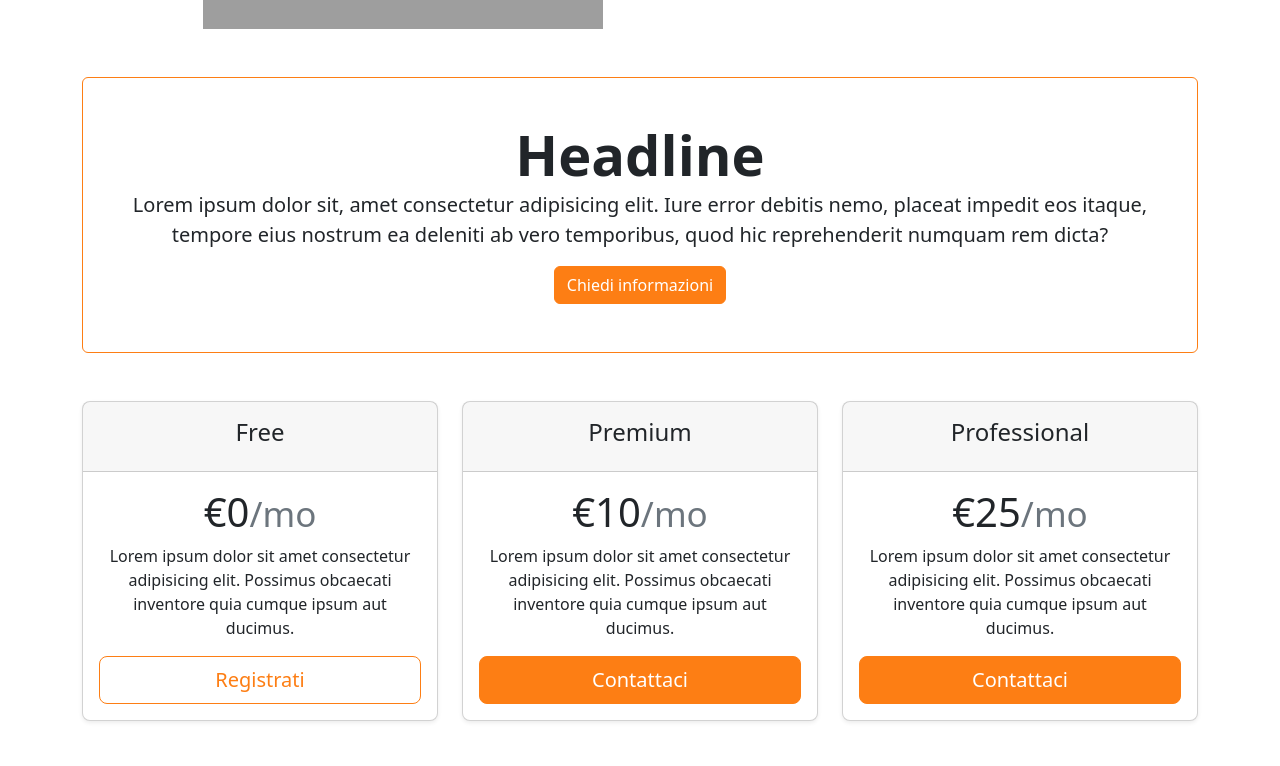
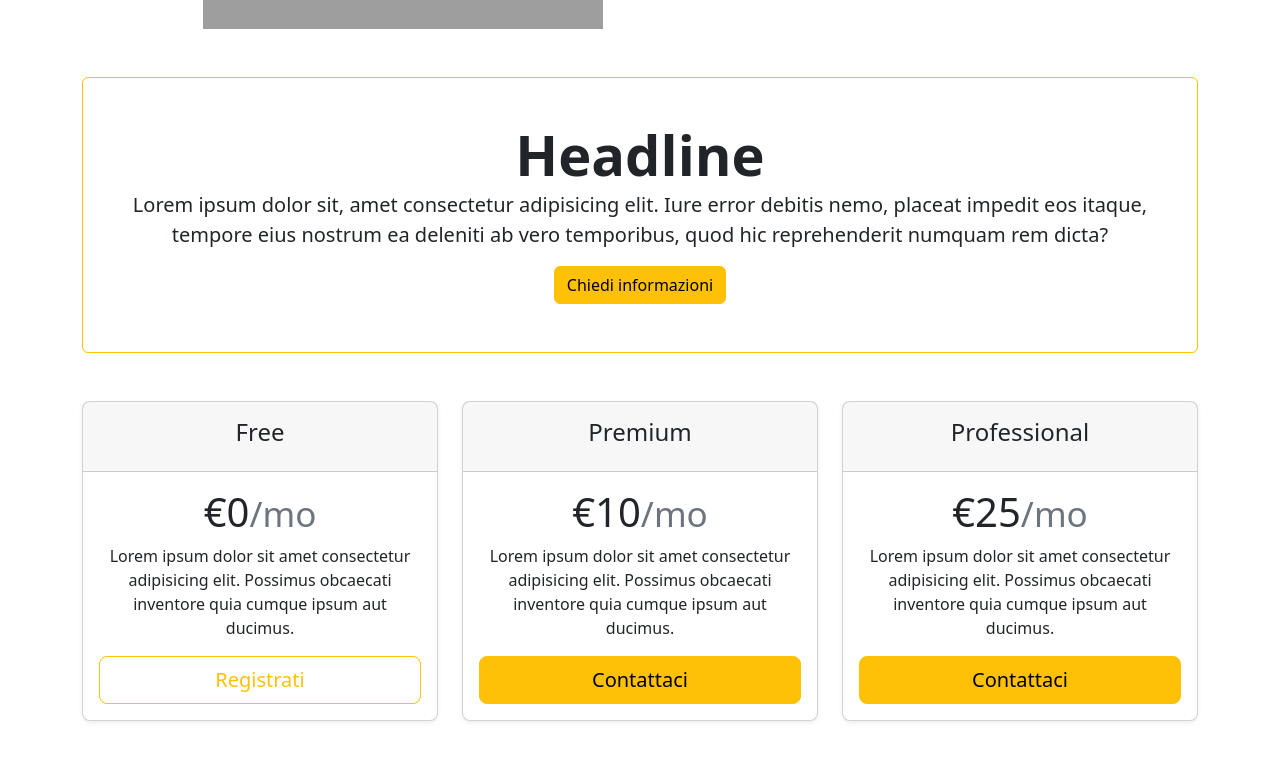
Before and after one commit to val-mai/W6-L2---Sito-company, a plain HTML site: page index.html in a window 1280 px wide. Shown: the part 415-1181 px from the top of the page. Drawn offline with nearby package versions, Linux system fonts and the light colour scheme; grey boxes are pictures that could not be loaded.

Commit message:
all btn warning

```diff
--- a/css/style.css
+++ b/css/style.css
@@ -1,32 +1,3 @@
-
-.border-primary {
-    border: 1px solid #fd7e14 !important;
-}
-
-button {
-    background-color: #fd7e14 !important;
-    border-color: #fd7e14 !important;
-}
-
-button:hover {
-    background-color: #c26111 !important;
-}
-
-#register{
-    background-color: white !important;
-    border: 1px solid #fd7e14;
-    color: #fd7e14;
-}
-
-a {
-    text-decoration: none;
-    color: white;
-}
-
-a:hover {
-    color: white;
-}
-
 i {
     font-size: 1.5em;
     padding-left: 1.5em;
--- a/index.html
+++ b/index.html
@@ -50,19 +50,19 @@
                         <h2 class="fw-bold lh-2 mb-3">Con passione creiamo valore!</h2>
                         <p class="lead">Lorem ipsum dolor sit amet, consectetur adipisicing elit. Ea ipsam cupiditate
                             assumenda, iste suscipit vitae omnis</p>
-                        <button type="button" class="btn btn-primary">I nostri risultati</button>
+                        <button type="button" class="btn btn-warning">I nostri risultati</button>
                     </div>
                 </div>
             </div>
         </section>
         <section>
             <div class="container">
-                <div class="col text-center p-5 mt-5 border border-primary rounded">
+                <div class="col text-center p-5 mt-5 border border-warning rounded">
                     <h2 class="display-4 fw-bold lh-1">Headline</h2>
                     <p class="lead fw-normal">Lorem ipsum dolor sit, amet consectetur adipisicing elit. Iure error
                         debitis nemo, placeat impedit eos itaque, tempore eius nostrum ea deleniti ab vero temporibus,
                         quod hic reprehenderit numquam rem dicta?</p>
-                    <button class="btn btn-primary" href="contacus.html">Chiedi informazioni</button>
+                    <button class="btn btn-warning" href="contacus.html">Chiedi informazioni</button>
                 </div>
             </div>
         </section>
@@ -80,7 +80,7 @@
                                 </h1>
                                 <p>Lorem ipsum dolor sit amet consectetur adipisicing elit. Possimus obcaecati
                                     inventore quia cumque ipsum aut ducimus.</p>
-                                <button type="button" class="w-100 btn btn-lg btn-outline-primary"
+                                <button type="button" class="w-100 btn btn-lg btn-outline-warning"
                                     id="register">Registrati</button>
                             </div>
                         </div>
@@ -96,7 +96,7 @@
                                 </h1>
                                 <p>Lorem ipsum dolor sit amet consectetur adipisicing elit. Possimus obcaecati
                                     inventore quia cumque ipsum aut ducimus.</p>
-                                    <button type="button" class="w-100 btn btn-lg btn-primary"><a href="contacus.html">Contattaci</a></button>
+                                    <a href="contacus.html"><button type="button" class="w-100 btn btn-lg btn-warning">Contattaci</button></a>
                             </div>
                         </div>
                     </div>
@@ -111,7 +111,7 @@
                                 </h1>
                                 <p>Lorem ipsum dolor sit amet consectetur adipisicing elit. Possimus obcaecati
                                     inventore quia cumque ipsum aut ducimus.</p>
-                                <button type="button" class="w-100 btn btn-lg btn-primary"><a href="contacus.html">Contattaci</a></button>
+                                    <a href="contacus.html"><button type="button" class="w-100 btn btn-lg btn-warning">Contattaci</button></a>
                             </div>
                         </div>
                     </div>
```
Also changed, not shown: aboutus.html (+1 -2 lines), contacus.html (+1 -1 lines).
